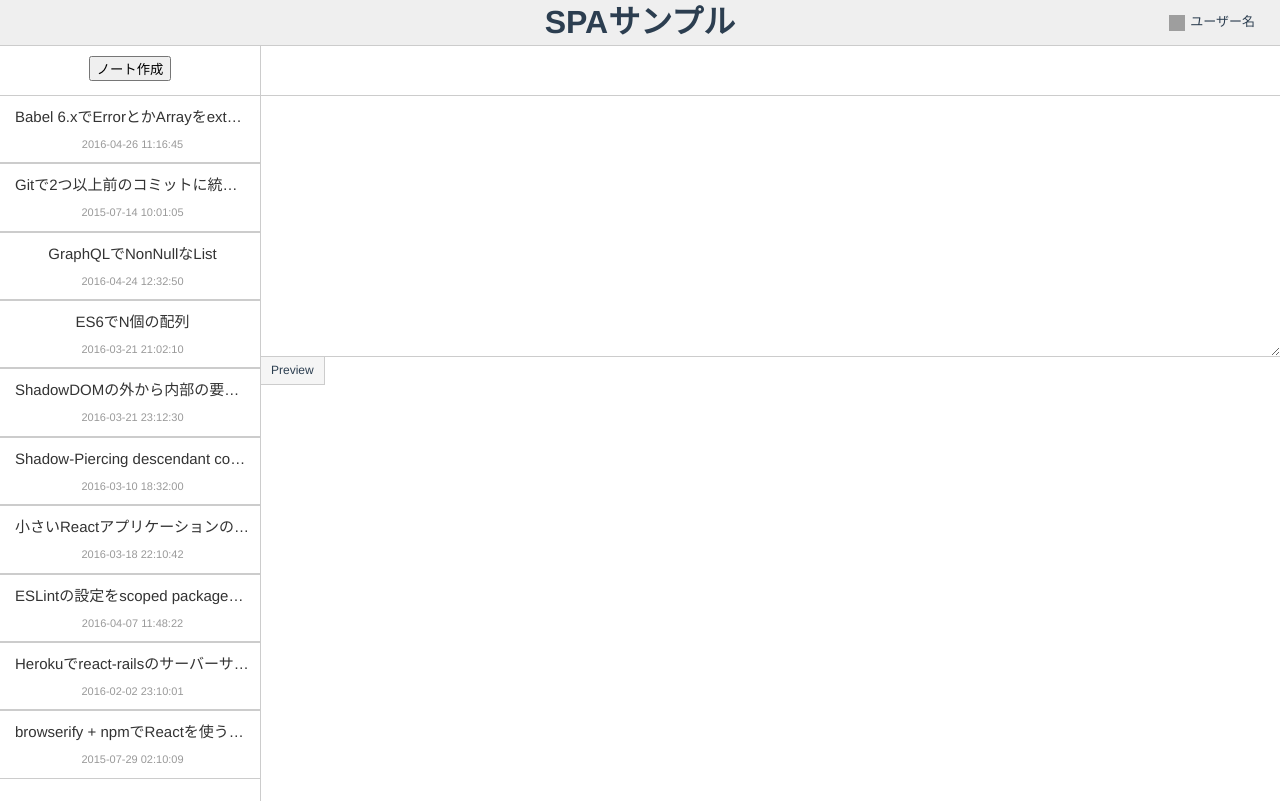
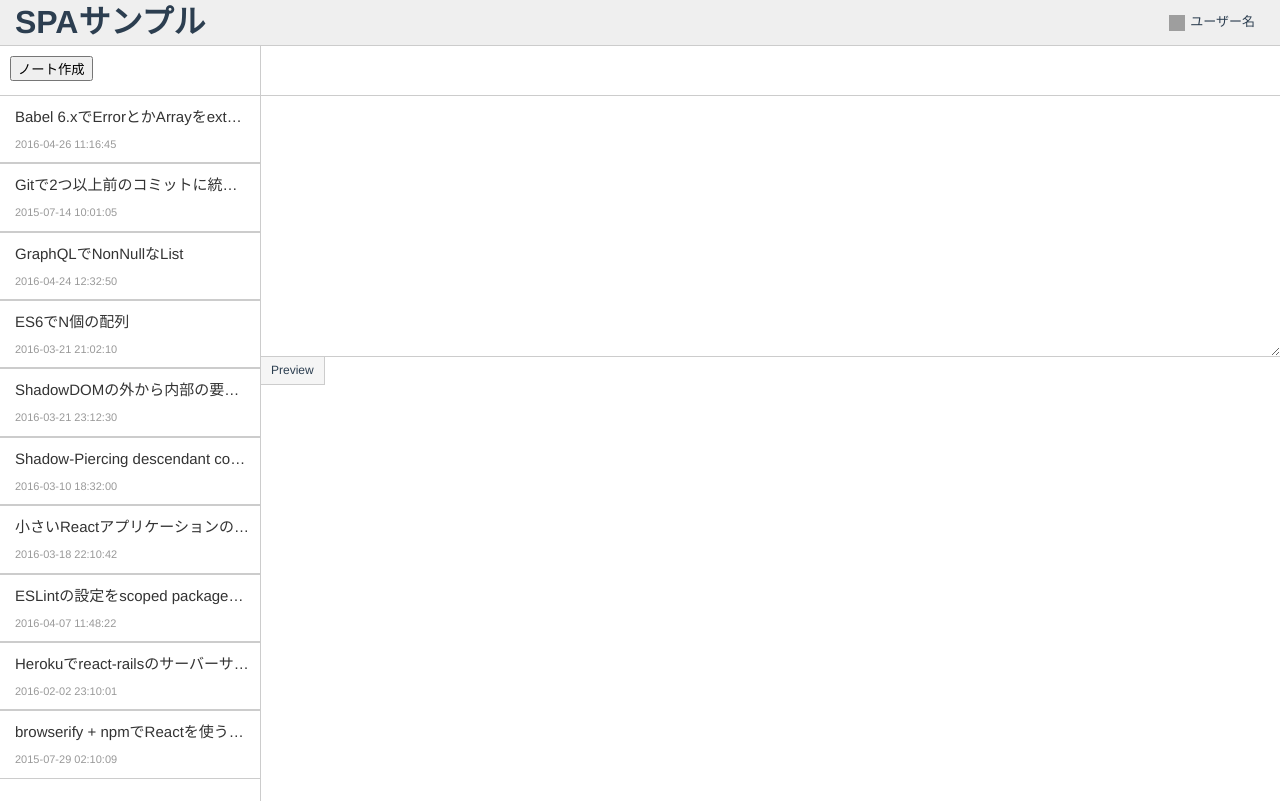
Before and after one commit to h5y1m141/vuex_todo_spa, a Vue app: page / in a window 1280 px wide. Built offline with nearby package versions, Linux system fonts and the light colour scheme; grey boxes are pictures that could not be loaded.

Commit message:
アプリ全体で文字が中央揃えになっていたので修正

```diff
--- a/src/pages/App.vue
+++ b/src/pages/App.vue
@@ -26,7 +26,6 @@
   font-family: 'Avenir', Helvetica, Arial, sans-serif;
   -webkit-font-smoothing: antialiased;
   -moz-osx-font-smoothing: grayscale;
-  text-align: center;
   color: #2c3e50;
 }
 .page-App-main {
```
